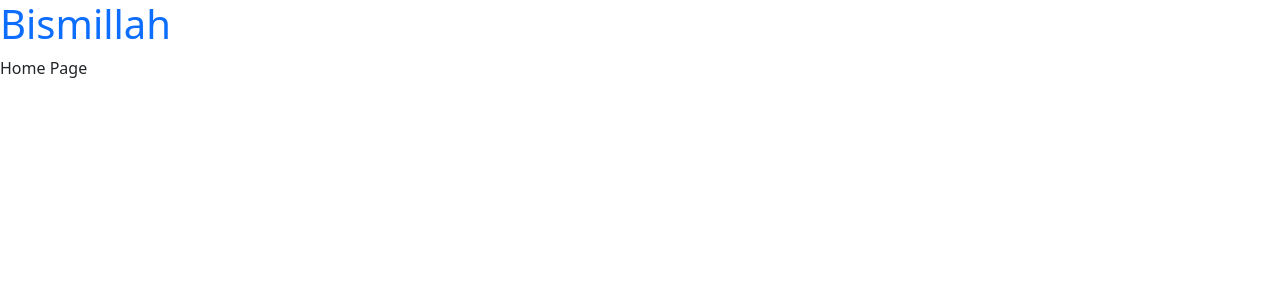
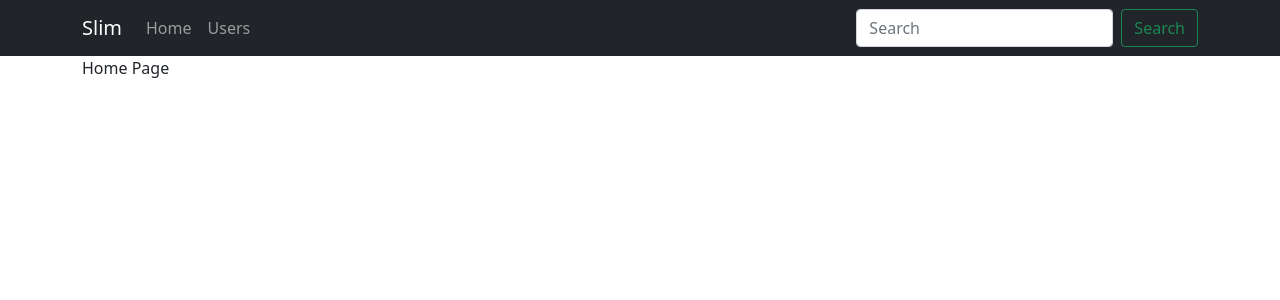
Before and after one commit to gcodiac/slim-framework, a PHP site: template resources/views/home.twig in a window 1280 px wide. Shown: the top 300 px of the page. Run offline with PHP 8.4, Linux system fonts and the light colour scheme; the template is opened without the code that fills it, so the values that code supplies are empty; some libraries are stand-ins or nearby versions.

Commit message:
More twig and Bootstrap 5

```diff
--- a/resources/views/layouts/layout.twig
+++ b/resources/views/layouts/layout.twig
@@ -11,8 +11,32 @@
 
   </head>
   <body>
-      <h1 class="text-primary">Bismillah</h1>
-      {% block content %}{% endblock %}
+      <nav class="navbar navbar-expand-md navbar-dark bg-dark ">
+          <div class="container">
+            <a class="navbar-brand" href="#">Slim</a>
+            <button class="navbar-toggler d-lg-none" type="button" data-bs-toggle="collapse" data-bs-target="#collapsibleNavId" aria-controls="collapsibleNavId"
+                aria-expanded="false" aria-label="Toggle navigation"></button>
+            <div class="collapse navbar-collapse" id="collapsibleNavId">
+                <ul class="navbar-nav me-auto mt-2 mt-lg-0">
+                    <li class="nav-item active">
+                        <a class="nav-link" href="{{ path_for('home') }}">Home <span class="visually-hidden">(current)</span></a>
+                    </li>
+                    <li class="nav-item">
+                        <a class="nav-link" href="{{ path_for('users.index')}}">Users</a>
+                    </li>
+
+                </ul>
+                <form class="d-flex my-2 my-lg-0">
+                    <input class="form-control me-sm-2" type="text" placeholder="Search">
+                    <button class="btn btn-outline-success my-2 my-sm-0" type="submit">Search</button>
+                </form>
+            </div>
+        </div>
+      </nav>
+
+      <div class="container">
+        {% block content %}{% endblock %}
+      </div>
 
 
     <!-- Bootstrap JavaScript Libraries -->
```
Also changed, not shown: public/index.php (+13 -3 lines), resources/views/users.twig (+11 -1 lines).
